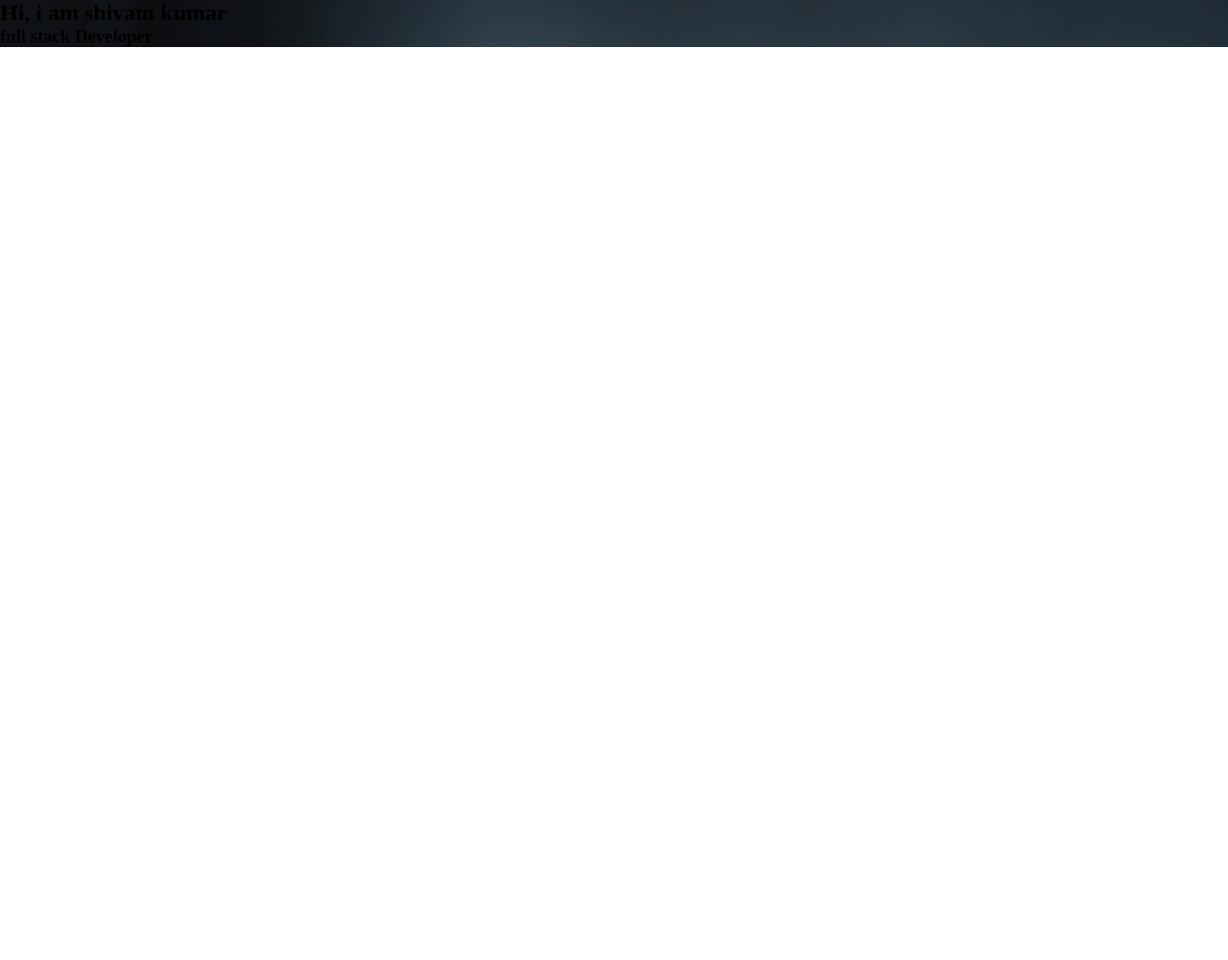
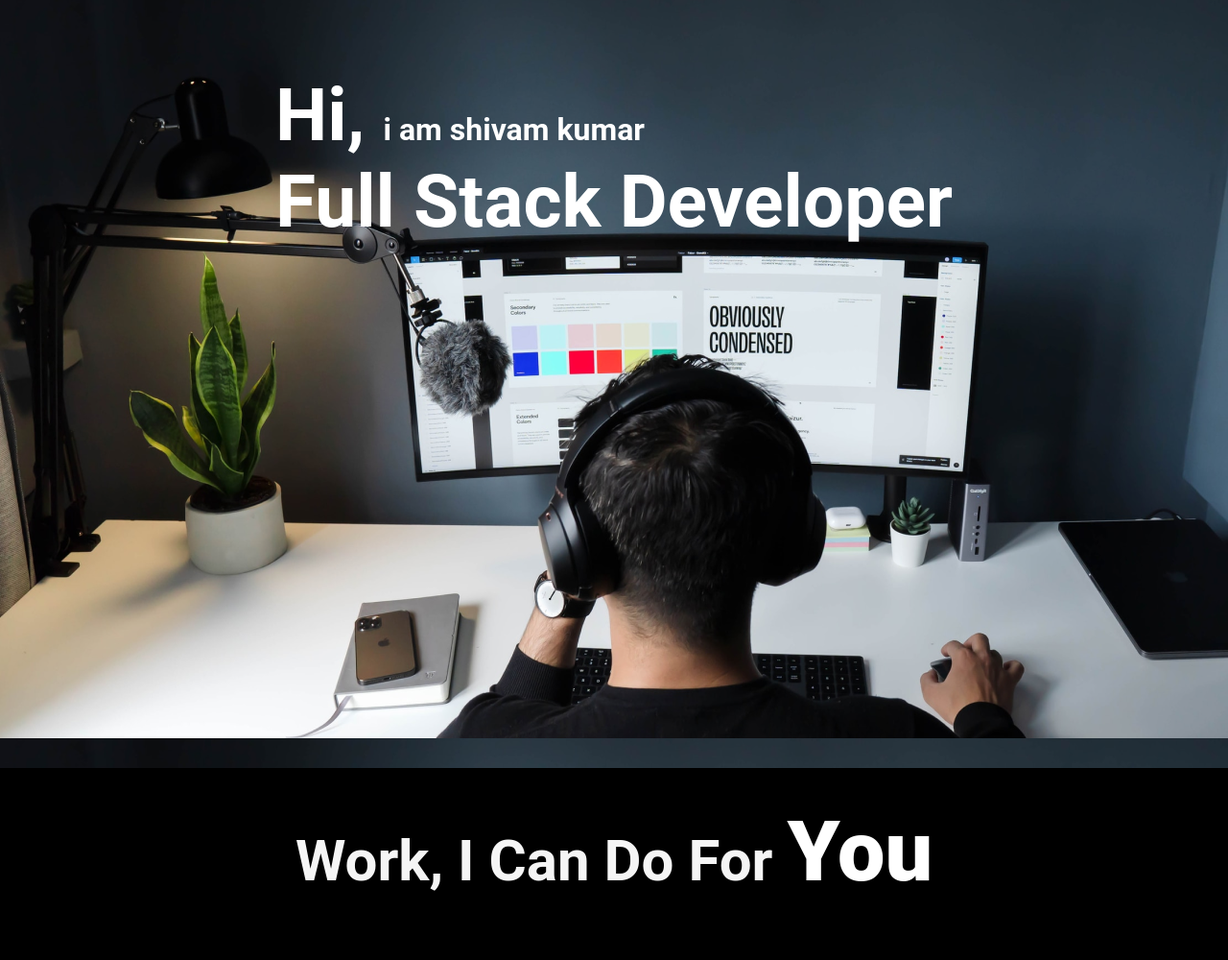
Before and after one commit to coder9-shivam/Project-3, a plain HTML site: page index.html in a window 1280 px wide. Shown: the whole page at 96% size. Before the commit the page ends 800 px from the top, so only its background shows below. Drawn offline with Linux system fonts and the light colour scheme.

Commit message:
Write some code

```diff
--- a/index.html
+++ b/index.html
@@ -12,9 +12,16 @@
 <body>
     <section class="hero_section">
         <div class="container">
-            <h2>Hi, i am shivam kumar</h2>
+            <h1>Hi, <span>i am shivam kumar</span></h1>
             <h3>full stack Developer</h3>
         </div>
     </section>
+
+    <section class="work_slogun">
+        <div class="slogun_text">
+            <h2>work, i can do for <span>you</span></h2>
+        </div>
+    </section>
+
 </body>
 </html>
--- a/style.css
+++ b/style.css
@@ -4,7 +4,48 @@
     box-sizing: border-box;
 }
 
+body{
+    font-family: 'Roboto', sans-serif;
+}
+
 .hero_section{
     background-image: url(images/developer.png);
-    height: 100%;
+    min-height: 100vh;
+    display: flex;
+    justify-content: center;
 }
+
+.container{
+    color: white;
+    margin: 75px auto;
+}
+
+.container h1, h3{
+    font-size: 4.8rem;
+    text-transform: capitalize;
+}
+
+.container span{
+    font-size: 2rem;
+    text-transform: none;
+}
+
+.work_slogun{
+    height: 200px;
+    background-color: black;
+    color: whitesmoke;
+}
+
+.slogun_text{
+    font-size: 2.5rem;
+    padding: 35px;
+    text-align: center;
+    text-transform: capitalize;
+    font-weight: 100;
+}
+
+.slogun_text span{
+    font-size: 5.5rem;
+    color: white;
+    font-weight: 800;
+}
```
